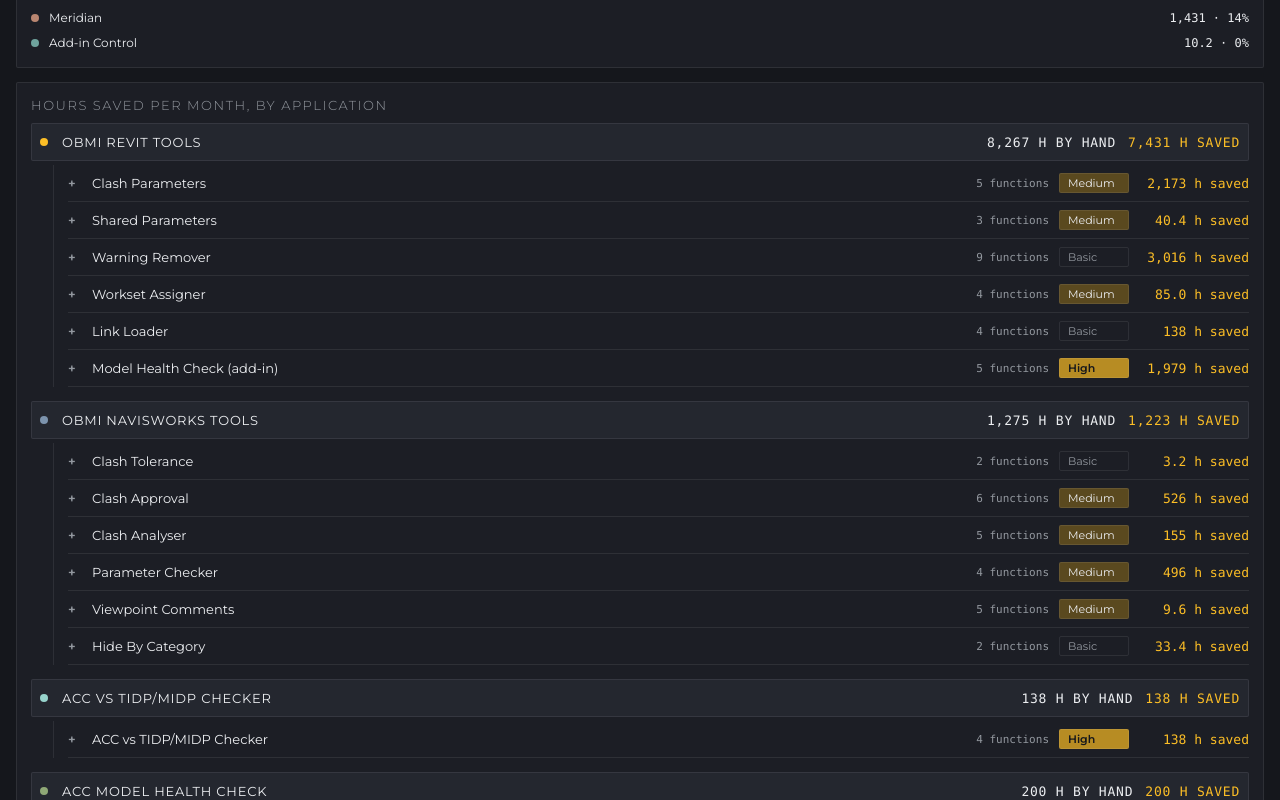
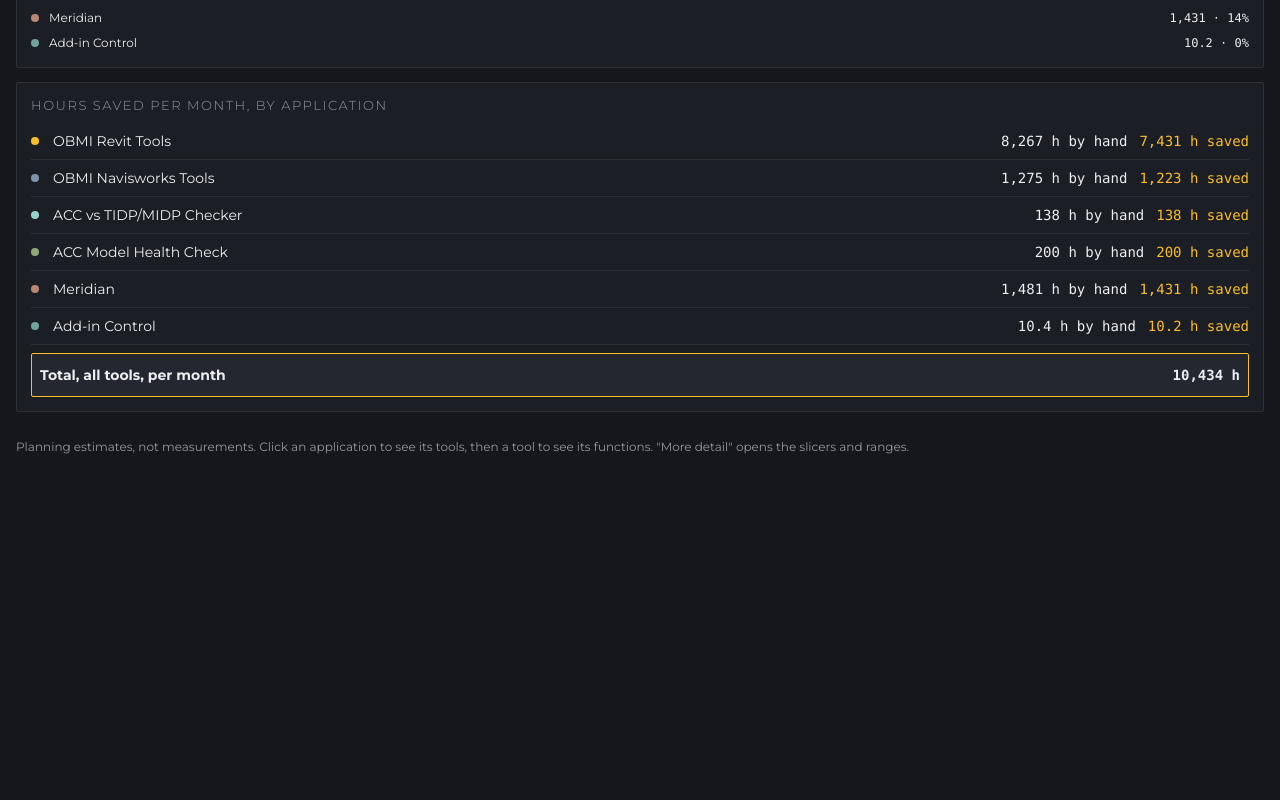
Before and after one commit to roshanjohnOBMI/obmiAppCosting, a React (Vite) app: page / in a window 1280 px wide. Shown: the part 640-1440 px from the top of the page. After the commit the page ends 1168 px from the top, so only its background shows below. Built offline with nearby package versions, Linux system fonts and the light colour scheme.

Commit message:
Revert "Simple view: application header sections with tools listed beneath"
This reverts commit 5ffb1e9993cf15d75ca8227c70c6ac07e8ff9430.

```diff
--- a/src/App.tsx
+++ b/src/App.tsx
@@ -547,13 +547,13 @@
             const man = rs.reduce((a, r) => a + ((r.manualLow + r.manualHigh) / 2) * r.usesEff, 0);
             const tools = [...new Set(rs.map((r) => r.tool))];
             return (
-              <section key={st} className="appsec">
-                <div className="apphead">
+              <details key={st} className="tool">
+                <summary>
                   <span className="dot" style={{ background: SET_COLOR[st] }} />
                   <span className="tname">{st}</span>
                   <span className="mono">{hours(man)} h by hand</span>
                   <span className="mono strong">{hours(tot)} h saved</span>
-                </div>
+                </summary>
                 <div className="toollist">
                   {tools.map((tl) => {
                     const ts = rs.filter((r) => r.tool === tl);
@@ -591,13 +591,13 @@
                     );
                   })}
                 </div>
-              </section>
+              </details>
             );
           })}
           <div className="grand row-between"><strong>Total, all tools, per month</strong><strong className="mono">{hours(total)} h</strong></div>
         </div>
       </div>
-      <p className="note">Planning estimates, not measurements. Click a tool to see its functions. "More detail" opens the slicers and ranges.</p>
+      <p className="note">Planning estimates, not measurements. Click an application to see its tools, then a tool to see its functions. "More detail" opens the slicers and ranges.</p>
     </div>
   );
 }
--- a/src/styles.css
+++ b/src/styles.css
@@ -149,8 +149,3 @@
 
 tr.sethead td { background: var(--raised); font-family: "Archivo", "Montserrat", sans-serif; letter-spacing: .08em; text-transform: uppercase; font-size: 12px; padding: 10px 8px; border-top: 1px solid var(--border); }
 tr.toolrow td:first-child { padding-left: 22px; }
-
-.appsec { margin-bottom: 14px; }
-.apphead { display: grid; grid-template-columns: 10px 1fr auto auto; gap: 12px; align-items: center; padding: 10px 8px; background: var(--raised); border: 1px solid var(--border); border-radius: var(--radius); font-family: "Archivo", "Montserrat", sans-serif; letter-spacing: .06em; text-transform: uppercase; font-size: 13px; }
-.apphead .strong { color: var(--c-gold); min-width: 90px; text-align: right; }
-.appsec .toollist { margin-top: 4px; }
```
Also changed, not shown: 1 other file (tests, documents, lock files or other folders).
